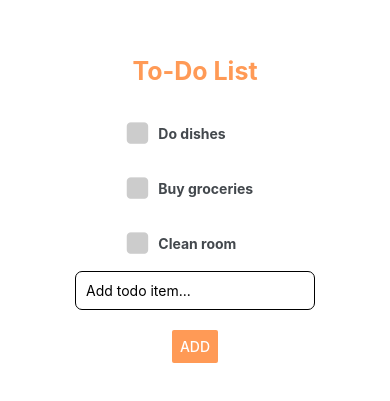
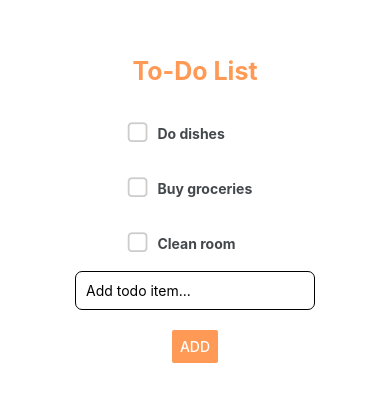
Before and after one commit to valmg11/expo-todo-test, a React Native app: screen / in a window 390 px wide. Shown: the part 213-614 px from the top of the page. Built offline with nearby package versions, Linux system fonts and the light colour scheme.

Commit message:
test gh pages checkboxes

```diff
--- a/App.js
+++ b/App.js
@@ -77,7 +77,7 @@ export default function App() {
                   console.log(item.key, item.completed)
                 }}
                 checkedIcon={<FontAwesome name="check-square" size={25} color="#ff9a56" />}
-                uncheckedIcon={<FontAwesome name="square" size={25} color="#cccccc" />}
+                uncheckedIcon={<FontAwesome name="square-o" size={25} color="#cccccc" />}
               />
             </View>
           )
```
